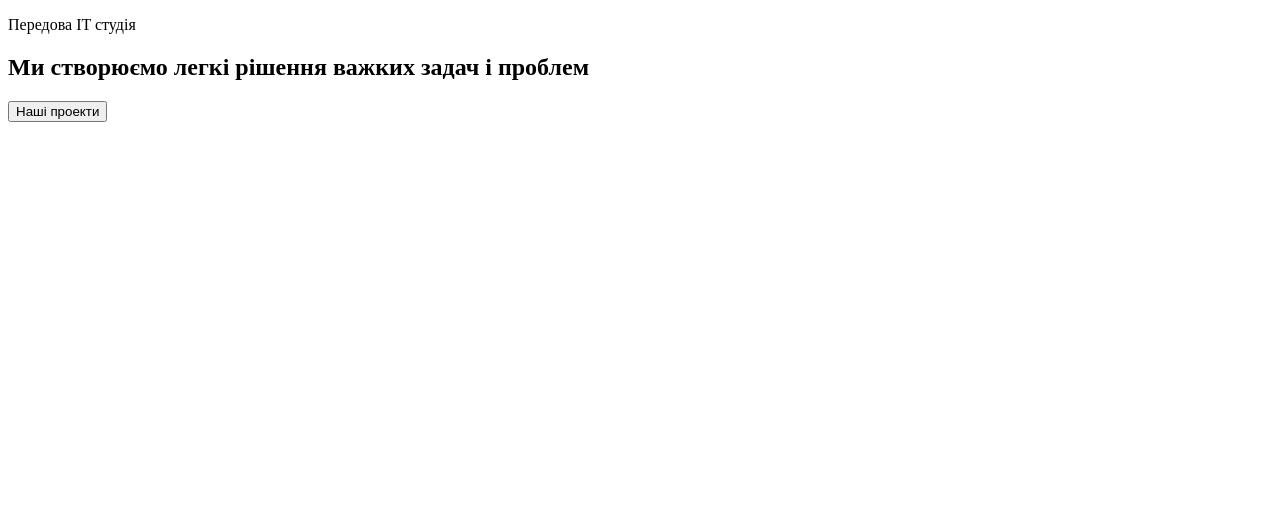
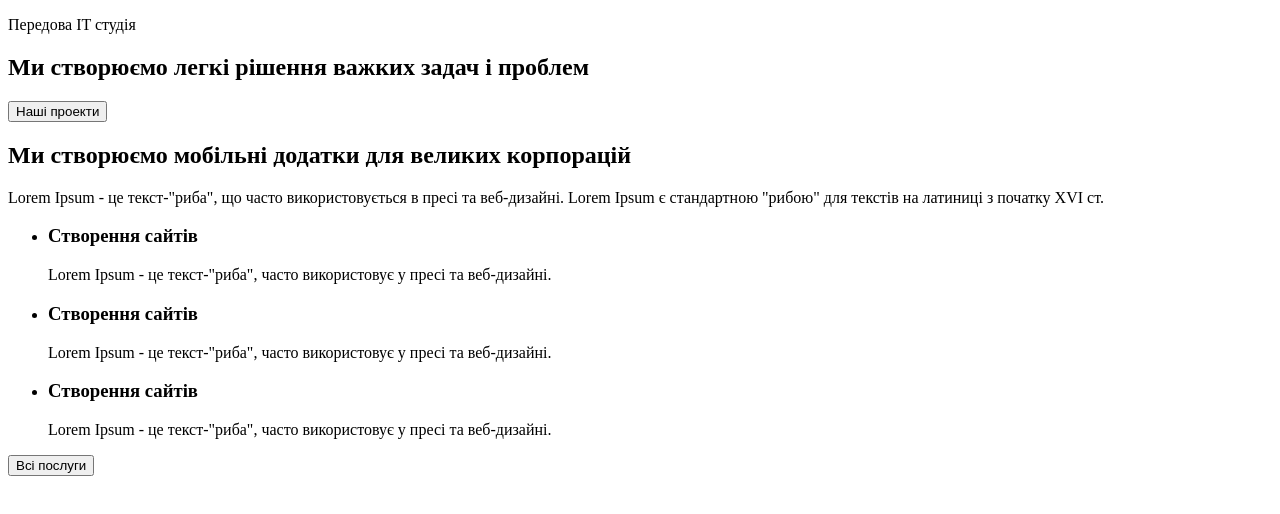
Before and after one commit to hkjyuk/prodject3, a plain HTML site: page index.html in a window 1280 px wide. Drawn offline with Linux system fonts and the light colour scheme.

Commit message:
Update index.html

```diff
--- a/index.html
+++ b/index.html
@@ -1,24 +1,56 @@
 <!DOCTYPE html>
 <html lang="en">
   <head>
-    <meta charset="UTF-8">
-    <meta name="viewport" content="width=device-width, initial-scale=1.0">
-    <link rel="stylesheet" href="/style.css">
+    <meta charset="UTF-8" />
+    <meta name="viewport" content="width=device-width, initial-scale=1.0" />
+    <link rel="stylesheet" href="/style.css" />
     <title>Document</title>
   </head>
   <body>
     <main>
       <section class="hero">
         <div class="conteiner">
-<p class="hero_text">
-    Передова IT студія
-</p>
+          <p class="hero_text">Передова IT студія</p>
           <h1 class="hero_heading">
             Ми створюємо легкі рішення важких задач і проблем
           </h1>
-<button class="hero_button">
-    Наші проекти
-</button>
+          <button class="hero_button">Наші проекти</button>
+        </div>
+      </section>
+      <section class="servise">
+        <div class="conteiner">
+          <h2 class="servise_title">
+            Ми створюємо мобільні додатки для великих корпорацій
+          </h2>
+          <p class="servise_text">
+            Lorem Ipsum - це текст-"риба", що часто використовується в пресі та
+            веб-дизайні. Lorem Ipsum є стандартною "рибою" для текстів на
+            латиниці з початку XVI ст.
+          </p>
+          <ul class="servise_list">
+            <li class="servise_item">
+              <h3 class="servise_heading">Створення сайтів</h3>
+              <p class="servise_discr">
+                Lorem Ipsum - це текст-"риба", часто використовує у пресі та
+                веб-дизайні.
+              </p>
+            </li>
+            <li class="servise_item">
+              <h3 class="servise_heading">Створення сайтів</h3>
+              <p class="servise_discr">
+                Lorem Ipsum - це текст-"риба", часто використовує у пресі та
+                веб-дизайні.
+              </p>
+            </li>
+            <li class="servise_item">
+              <h3 class="servise_heading">Створення сайтів</h3>
+              <p class="servise_discr">
+                Lorem Ipsum - це текст-"риба", часто використовує у пресі та
+                веб-дизайні.
+              </p>
+            </li>
+          </ul>
+          <button class="servise_button">Всі послуги</button>
         </div>
       </section>
     </main>
```
Lines whose indentation alone changed are shown as unchanged.
